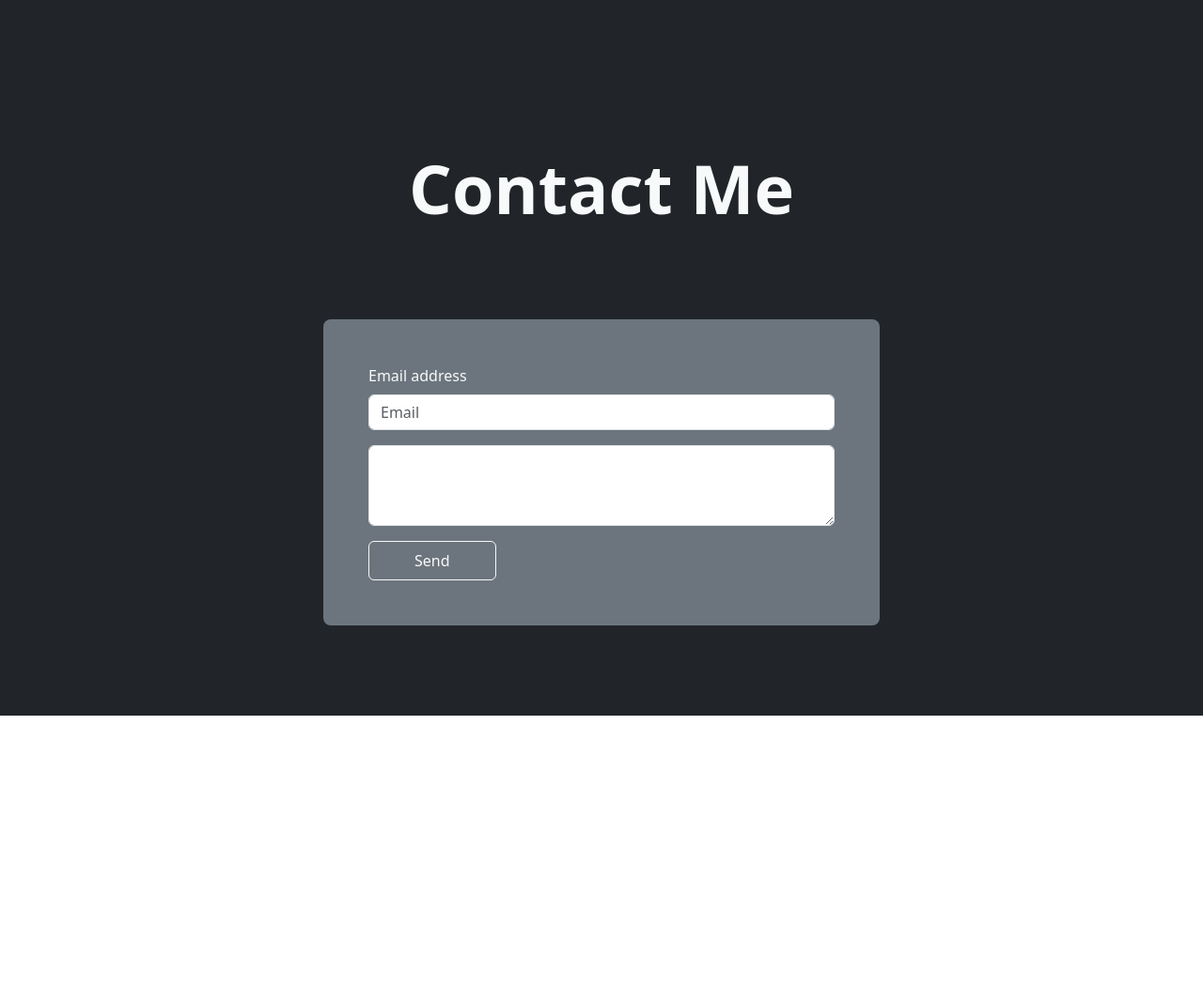
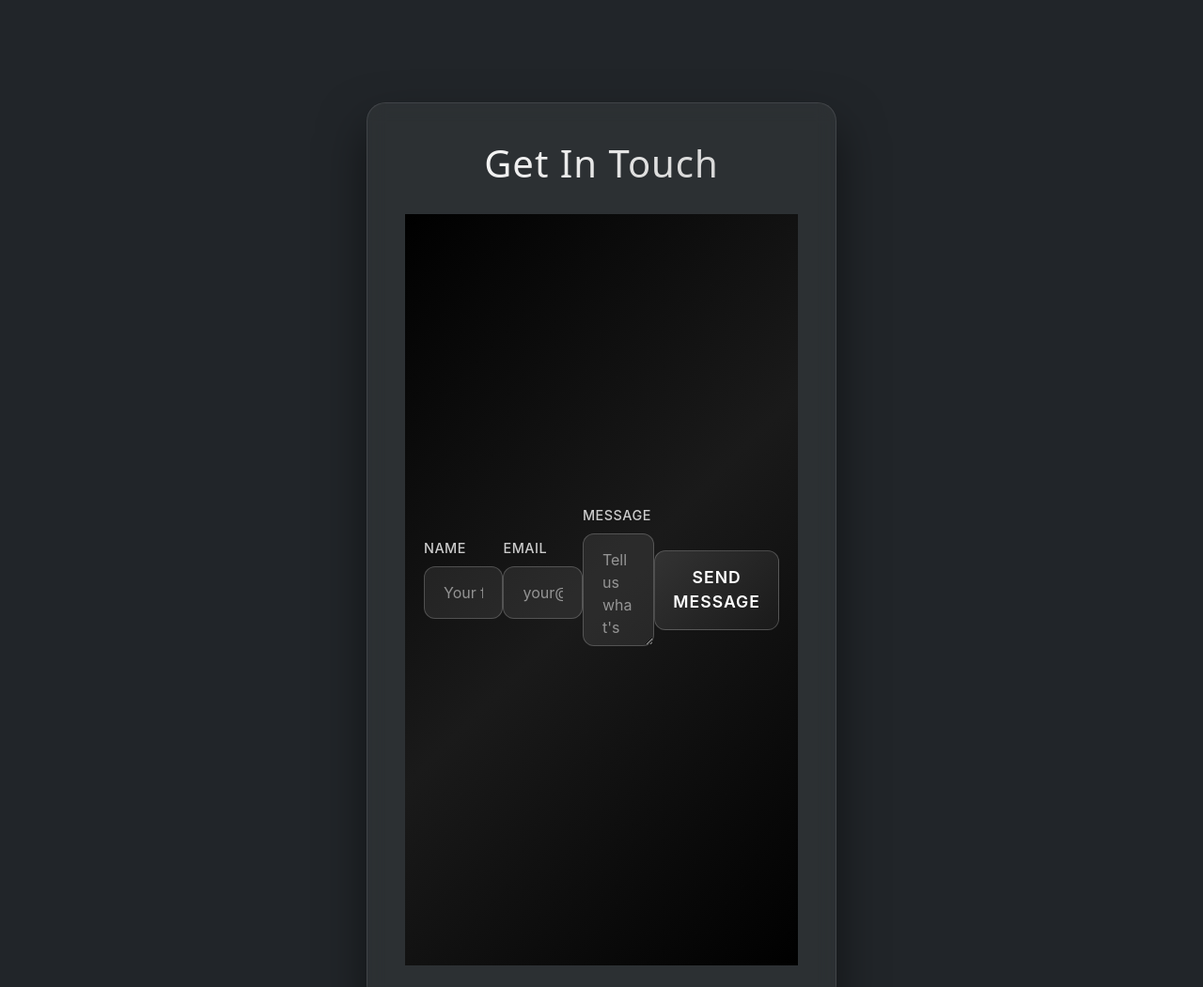
Before and after one commit to brad-git03/MIDTERM-IPT, a plain HTML site: page index.html in a window 1280 px wide. Shown: the part 1462-2513 px from the top of the page at 94% size. Before the commit the page ends 2224 px from the top, so only its background shows below. Drawn offline with nearby package versions, Linux system fonts and the light colour scheme.

Commit message:
Added Changes

```diff
--- a/index.css
+++ b/index.css
@@ -1,4 +1,5 @@
-html, body {
+html,
+body {
   width: 100% !important;
 }
 
@@ -12,9 +13,11 @@ html, body {
   0% {
     background-position: 0% 50%;
   }
+
   50% {
     background-position: 100% 50%;
   }
+
   100% {
     background-position: 0% 50%;
   }
@@ -25,12 +28,12 @@ html, body {
 /* Google Fonts */
 @import url(https://fonts.googleapis.com/css?family=Anonymous+Pro);
 
-.line-1{
+.line-1 {
   position: relative;
   top: 50%;
   width: 14em;
   margin: 0 auto;
-    border-right: 2px solid rgba(255,255,255,.75);
+  border-right: 2px solid rgba(255, 255, 255, .75);
   font-size: 180%;
   text-align: center;
   white-space: nowrap;
@@ -39,17 +42,29 @@ html, body {
 }
 
 /* Animation */
-.anim-typewriter{
+.anim-typewriter {
   animation: typewriter 4s steps(30) 1s 1 normal both,
     blinkTextCursor 500ms steps(30) infinite normal;
 }
-@keyframes typewriter{
-  from{width: 0;}
-  to{width: 12em;}
+
+@keyframes typewriter {
+  from {
+    width: 0;
   }
-@keyframes blinkTextCursor{
-  from{border-right-color: rgba(255,255,255,.75);}
-  to{border-right-color: transparent;}
+
+  to {
+    width: 12em;
+  }
+}
+
+@keyframes blinkTextCursor {
+  from {
+    border-right-color: rgba(255, 255, 255, .75);
+  }
+
+  to {
+    border-right-color: transparent;
+  }
 }
 
 
@@ -77,12 +92,10 @@ html, body {
   margin: 15px;
   background: rgb(255, 0, 0);
   background: rgb(131, 58, 180);
-            background: linear-gradient(
-                90deg,
+  background: linear-gradient(90deg,
       #c7c7c7 0%,
       #808080 50%,
-                #444444 100%
-            );
+      #444444 100%);
   color: white;
   border: none;
   border-radius: 0.625em;
@@ -99,12 +112,10 @@ html, body {
   height: 300px;
   margin: 15px;
   background: rgb(0, 8, 144);
-            background: linear-gradient(
-                90deg,
+  background: linear-gradient(90deg,
       #c7c7c7 0%,
       #808080 50%,
-                #444444 100%
-            );
+      #444444 100%);
   color: white;
   border: none;
   border-radius: 0.625em;
@@ -123,7 +134,7 @@ html, body {
 #button:after {
   content: "";
   background: white;
-            opacity:80%;
+  opacity: 80%;
   position: absolute;
   z-index: -1;
   left: -20%;
@@ -217,6 +228,7 @@ html, body {
   color: transparent;
   -webkit-text-stroke: 1px var(--text-stroke-color);
 }
+
 /* this is the text, when you hover on button */
 .hover-text {
   position: absolute;
@@ -230,6 +242,7 @@ html, body {
   transition: 0.5s;
   -webkit-text-stroke: 1px var(--animation-color);
 }
+
 /* hover */
 .button:hover .hover-text {
   width: 100%;
@@ -259,6 +272,7 @@ body {
   from {
     transform: translateX(0);
   }
+
   to {
     transform: translateX(-100%);
   }
@@ -381,3 +395,162 @@ body {
 .card-project .content .btn-link:hover {
   border-bottom: 1px solid #1d8122;
 }
+
+/* FORMS */
+.form-body {
+  font-family: -apple-system, BlinkMacSystemFont, 'Segoe UI', Roboto, Oxygen, Ubuntu, Cantarell, sans-serif;
+  background: linear-gradient(135deg, #000000 0%, #1a1a1a 50%, #000000 100%);
+  min-height: 100vh;
+  display: flex;
+  align-items: center;
+  justify-content: center;
+  padding: 20px;
+}
+
+.form-container {
+  background: rgba(255, 255, 255, 0.05);
+  backdrop-filter: blur(10px);
+  border: 1px solid rgba(255, 255, 255, 0.1);
+  border-radius: 20px;
+  padding: 40px;
+  width: 100%;
+  max-width: 500px;
+  box-shadow: 0 25px 50px rgba(0, 0, 0, 0.5);
+  transition: transform 0.3s ease;
+}
+
+.form-container:hover {
+  transform: translateY(-5px);
+}
+
+.form-h1 {
+  color: #ffffff;
+  text-align: center;
+  margin-bottom: 30px;
+  font-size: 2.5rem;
+  font-weight: 300;
+  letter-spacing: 1px;
+  background: linear-gradient(135deg, #ffffff 0%, #cccccc 100%);
+  -webkit-background-clip: text;
+  -webkit-text-fill-color: transparent;
+  background-clip: text;
+}
+
+.form-group {
+  margin-bottom: 25px;
+  position: relative;
+}
+
+label {
+  display: block;
+  color: #cccccc;
+  font-size: 0.9rem;
+  font-weight: 500;
+  margin-bottom: 8px;
+  text-transform: uppercase;
+  letter-spacing: 0.5px;
+}
+
+input[type="text"],
+input[type="email"],
+textarea {
+  width: 100%;
+  padding: 15px 20px;
+  background: rgba(255, 255, 255, 0.08);
+  border: 1px solid rgba(255, 255, 255, 0.2);
+  border-radius: 12px;
+  color: #ffffff;
+  font-size: 1rem;
+  transition: all 0.3s ease;
+  outline: none;
+}
+
+input[type="text"]:focus,
+input[type="email"]:focus,
+textarea:focus {
+  background: rgba(255, 255, 255, 0.12);
+  border-color: rgba(255, 255, 255, 0.4);
+  box-shadow: 0 0 20px rgba(255, 255, 255, 0.1);
+  transform: translateY(-2px);
+}
+
+input::placeholder,
+textarea::placeholder {
+  color: rgba(255, 255, 255, 0.5);
+}
+
+textarea {
+  min-height: 120px;
+  resize: vertical;
+  font-family: inherit;
+}
+
+.submit-btn {
+  width: 100%;
+  padding: 15px;
+  background: linear-gradient(135deg, #333333 0%, #1a1a1a 100%);
+  color: #ffffff;
+  border: 1px solid rgba(255, 255, 255, 0.2);
+  border-radius: 12px;
+  font-size: 1.1rem;
+  font-weight: 600;
+  text-transform: uppercase;
+  letter-spacing: 1px;
+  cursor: pointer;
+  transition: all 0.3s ease;
+  position: relative;
+  overflow: hidden;
+}
+
+.submit-btn:hover {
+  background: linear-gradient(135deg, #444444 0%, #2a2a2a 100%);
+  transform: translateY(-2px);
+  box-shadow: 0 10px 30px rgba(0, 0, 0, 0.3);
+}
+
+.submit-btn:active {
+  transform: translateY(0);
+}
+
+.submit-btn::before {
+  content: '';
+  position: absolute;
+  top: 0;
+  left: -100%;
+  width: 100%;
+  height: 100%;
+  background: linear-gradient(90deg, transparent, rgba(255, 255, 255, 0.1), transparent);
+  transition: left 0.5s ease;
+}
+
+.submit-btn:hover::before {
+  left: 100%;
+}
+
+@media (max-width: 600px) {
+  .container {
+    padding: 30px 20px;
+    margin: 20px;
+  }
+
+  h1 {
+    font-size: 2rem;
+  }
+}
+
+/* Subtle animation on load */
+.container {
+  animation: fadeInUp 0.6s ease-out;
+}
+
+@keyframes fadeInUp {
+  from {
+    opacity: 0;
+    transform: translateY(30px);
+  }
+
+  to {
+    opacity: 1;
+    transform: translateY(0);
+  }
+}
--- a/index.html
+++ b/index.html
@@ -1,46 +1,50 @@
 <!DOCTYPE html>
 <html lang="en">
+
 <head>
     <meta charset="UTF-8">
     <meta name="viewport" content="width=device-width, initial-scale=1.0">
     <title>Document</title>
-    <link href="https://cdn.jsdelivr.net/npm/bootstrap@5.3.7/dist/css/bootstrap.min.css" rel="stylesheet" integrity="sha384-LN+7fdVzj6u52u30Kp6M/trliBMCMKTyK833zpbD+pXdCLuTusPj697FH4R/5mcr" crossorigin="anonymous">
+    <link href="https://cdn.jsdelivr.net/npm/bootstrap@5.3.7/dist/css/bootstrap.min.css" rel="stylesheet"
+        integrity="sha384-LN+7fdVzj6u52u30Kp6M/trliBMCMKTyK833zpbD+pXdCLuTusPj697FH4R/5mcr" crossorigin="anonymous">
     <link rel="stylesheet" href="./index.css">
     <link href="https://unpkg.com/aos@2.3.1/dist/aos.css" rel="stylesheet">
 </head>
+
 <body>
 
     <!-- NAVBAR -->
-    <nav class="navbar navbar-expand-lg bg-dark">
+    <nav class="navbar navbar-expand-lg bg-dark sticky-top">
         <div class="container-fluid">
             <button class="button" data-text="Awesome">
                 <span class="actual-text text-light">&nbsp;BRDLYSM&nbsp;</span>
                 <span aria-hidden="true" class="hover-text">&nbsp;BRDLYSM&nbsp;</span>
             </button>
             <!-- <a class="navbar-brand" href="#">Navbar</a> -->
-            <button class="navbar-toggler" type="button" data-bs-toggle="collapse" data-bs-target="#navbarNavAltMarkup" aria-controls="navbarNavAltMarkup" aria-expanded="false" aria-label="Toggle navigation">
+            <button class="navbar-toggler" type="button" data-bs-toggle="collapse" data-bs-target="#navbarNavAltMarkup"
+                aria-controls="navbarNavAltMarkup" aria-expanded="false" aria-label="Toggle navigation">
                 <span class="navbar-toggler-icon"></span>
             </button>
             <div class="collapse navbar-collapse" id="navbarNavAltMarkup">
                 <div class="navbar-nav ms-auto">
                     <button class="button navbar-fs" data-text="Awesome">
-                    <span class="actual-text text-dark">&nbsp;home&nbsp;</span>
+                        <span class="actual-text text-light">&nbsp;home&nbsp;</span>
                         <span aria-hidden="true" class="hover-text">&nbsp;home&nbsp;</span>
                     </button>
                     <button class="button navbar-fs" data-text="Awesome">
-                    <span class="actual-text text-dark">&nbsp;about&nbsp;</span>
+                        <span class="actual-text text-light">&nbsp;about&nbsp;</span>
                         <span aria-hidden="true" class="hover-text">&nbsp;about&nbsp;</span>
                     </button>
                     <button class="button navbar-fs" data-text="Awesome">
-                    <span class="actual-text text-dark">&nbsp;tools&nbsp;</span>
+                        <span class="actual-text text-light">&nbsp;tools&nbsp;</span>
                         <span aria-hidden="true" class="hover-text">&nbsp;tools&nbsp;</span>
                     </button>
                     <button class="button navbar-fs" data-text="Awesome">
-                    <span class="actual-text text-dark">&nbsp;project&nbsp;</span>
+                        <span class="actual-text text-light">&nbsp;project&nbsp;</span>
                         <span aria-hidden="true" class="hover-text">&nbsp;project&nbsp;</span>
                     </button>
                     <button class="button navbar-fs" data-text="Awesome">
-                    <span class="actual-text text-dark">&nbsp;contact&nbsp;</span>
+                        <span class="actual-text text-light">&nbsp;contact&nbsp;</span>
                         <span aria-hidden="true" class="hover-text">&nbsp;contact&nbsp;</span>
                     </button>
                 </div>
@@ -52,15 +56,21 @@
 
     <!--TEST  -->
     <!-- MAIN -->
-        <div class="d-flex flex-column justify-content-center align-items-center text-center p-lg-5 p-3 background-body" id="landing">
+    <div class="d-flex flex-column justify-content-center align-items-center text-center p-lg-5 p-3 background-body"
+        id="landing">
 
         <h1 class="mt-5 my-3 text-light display-1">Bradley Manalese</h1>
         <h4 class="text-light display-6 line-1 anim-typewriter typewriter">Aspiring Fullstack Developer</h4>
 
         <p class="text-light text-center col-lg-8 col-12 my-3">
-                Lorem ipsum dolor sit, amet consectetur adipisicing elit. Quo, delectus optio aperiam eum nam cum similique dolorem culpa nulla facere ea, libero, debitis perspiciatis assumenda ipsa sunt. Error, commodi neque.
-                Totam tenetur laboriosam dignissimos, ex, at est voluptates quidem nostrum hic quas molestias eius! Reprehenderit, quasi culpa magnam maxime quidem, vitae quo doloribus, dolor minima fugit voluptatibus optio at vero.
-                Deserunt dolorum assumenda, blanditiis numquam ea ducimus vel cupiditate temporibus, praesentium rem dolore illum repellat expedita beatae soluta, adipisci iusto asperiores eum perferendis aliquid harum doloremque totam. Tempore, eveniet eius?
+            Lorem ipsum dolor sit, amet consectetur adipisicing elit. Quo, delectus optio aperiam eum nam cum similique
+            dolorem culpa nulla facere ea, libero, debitis perspiciatis assumenda ipsa sunt. Error, commodi neque.
+            Totam tenetur laboriosam dignissimos, ex, at est voluptates quidem nostrum hic quas molestias eius!
+            Reprehenderit, quasi culpa magnam maxime quidem, vitae quo doloribus, dolor minima fugit voluptatibus optio
+            at vero.
+            Deserunt dolorum assumenda, blanditiis numquam ea ducimus vel cupiditate temporibus, praesentium rem dolore
+            illum repellat expedita beatae soluta, adipisci iusto asperiores eum perferendis aliquid harum doloremque
+            totam. Tempore, eveniet eius?
         </p>
 
         <a href="" class="btn btn-outline-light p-3 px-5 rounded-2 my-3">RESUME</a>
@@ -75,14 +85,18 @@
                     <div class="img-box">
                         <svg xmlns="http://www.w3.org/2000/svg" viewBox="0 0 24 24">
                             <path fill="none" d="M0 0h24v24H0z"></path>
-                                <path d="M20.083 15.2l1.202.721a.5.5 0 0 1 0 .858l-8.77 5.262a1 1 0 0 1-1.03 0l-8.77-5.262a.5.5 0 0 1 0-.858l1.202-.721L12 20.05l8.083-4.85zm0-4.7l1.202.721a.5.5 0 0 1 0 .858L12 17.65l-9.285-5.571a.5.5 0 0 1 0-.858l1.202-.721L12 15.35l8.083-4.85zm-7.569-9.191l8.771 5.262a.5.5 0 0 1 0 .858L12 13 2.715 7.429a.5.5 0 0 1 0-.858l8.77-5.262a1 1 0 0 1 1.03 0zM12 3.332L5.887 7 12 10.668 18.113 7 12 3.332z" fill="rgba(66,193,110,1)"></path>
+                            <path
+                                d="M20.083 15.2l1.202.721a.5.5 0 0 1 0 .858l-8.77 5.262a1 1 0 0 1-1.03 0l-8.77-5.262a.5.5 0 0 1 0-.858l1.202-.721L12 20.05l8.083-4.85zm0-4.7l1.202.721a.5.5 0 0 1 0 .858L12 17.65l-9.285-5.571a.5.5 0 0 1 0-.858l1.202-.721L12 15.35l8.083-4.85zm-7.569-9.191l8.771 5.262a.5.5 0 0 1 0 .858L12 13 2.715 7.429a.5.5 0 0 1 0-.858l8.77-5.262a1 1 0 0 1 1.03 0zM12 3.332L5.887 7 12 10.668 18.113 7 12 3.332z"
+                                fill="rgba(66,193,110,1)"></path>
                         </svg>
                     </div>
                     <span class="title">Features
-                    </span></div>
+                    </span>
+                </div>
 
                 <div class="content">
-                        <img src="https://img.freepik.com/free-photo/view-chameleon-with-bright-neon-colors_23-2151682767.jpg?semt=ais_hybrid&w=740" class="img-fluid">
+                    <img src="https://img.freepik.com/free-photo/view-chameleon-with-bright-neon-colors_23-2151682767.jpg?semt=ais_hybrid&w=740"
+                        class="img-fluid">
                 </div>
             </div>
         </div>
@@ -121,26 +135,32 @@
     <!--TOOLS  -->
 
     <div class="bg-dark d-flex justify-content-center align-items-center flex-column p-lg-5 p-3 text-light">
-        <h1 class="display-2 fw-bold text-light my-5">Contact Me</h1>
-        <!-- CAROUSEL -->
-        <!-- CAROUSEL -->
+        <!-- <h1 class="display-2 fw-bold text-light my-5">Contact Me</h1> -->
         <!-- FORM -->
-        <form class="bg-secondary p-lg-5 p-3 my-5 col-lg-6 col-12 rounded-3 text-light">
-            <div class="mb-3">
-                <label for="exampleInputEmail1" class="form-label">Email address</label>
-                <input type="email" class="form-control" id="exampleInputEmail1" aria-describedby="emailHelp" placeholder="Email">
+        <div class="form-container">
+            <h1 class="form-h1">Get In Touch</h1>
+            <form id="contactForm" class="form-body">
+                <div class="form-group">
+                    <label for="name">Name</label>
+                    <input type="text" id="name" name="name" placeholder="Your full name" required>
                 </div>
 
-            <div class="mb-3">
-                <textarea class="form-control" id="exampleFormControlTextarea1" rows="3"></textarea>
-            </div>
-            <button type="submit" class="btn btn-outline-light p-2 px-5">Send</button>
-        </form>
-        <!-- FORM -->
-
-
+                <div class="form-group">
+                    <label for="email">Email</label>
+                    <input type="email" id="email" name="email" placeholder="your@email.com" required>
                 </div>
 
+                <div class="form-group">
+                    <label for="message">Message</label>
+                    <textarea id="message" name="message" placeholder="Tell us what's on your mind..."
+                        required></textarea>
+                </div>
+
+                <button type="submit" class="submit-btn">Send Message</button>
+            </form>
+        </div>
+        <!-- FORM -->
+    </div>
 
 
 
@@ -149,11 +169,14 @@
     <!-- MAIN -->
 
     <!-- BOOTSTRAP SCRIPT -->
-    <script src="https://cdn.jsdelivr.net/npm/bootstrap@5.3.7/dist/js/bootstrap.bundle.min.js" integrity="sha384-ndDqU0Gzau9qJ1lfW4pNLlhNTkCfHzAVBReH9diLvGRem5+R9g2FzA8ZGN954O5Q" crossorigin="anonymous"></script>
+    <script src="https://cdn.jsdelivr.net/npm/bootstrap@5.3.7/dist/js/bootstrap.bundle.min.js"
+        integrity="sha384-ndDqU0Gzau9qJ1lfW4pNLlhNTkCfHzAVBReH9diLvGRem5+R9g2FzA8ZGN954O5Q"
+        crossorigin="anonymous"></script>
     <script src="https://unpkg.com/aos@2.3.1/dist/aos.js"></script>
 
     <script>
         AOS.init();
     </script>
 </body>
+
 </html>
```
Lines whose indentation alone changed are shown as unchanged.
